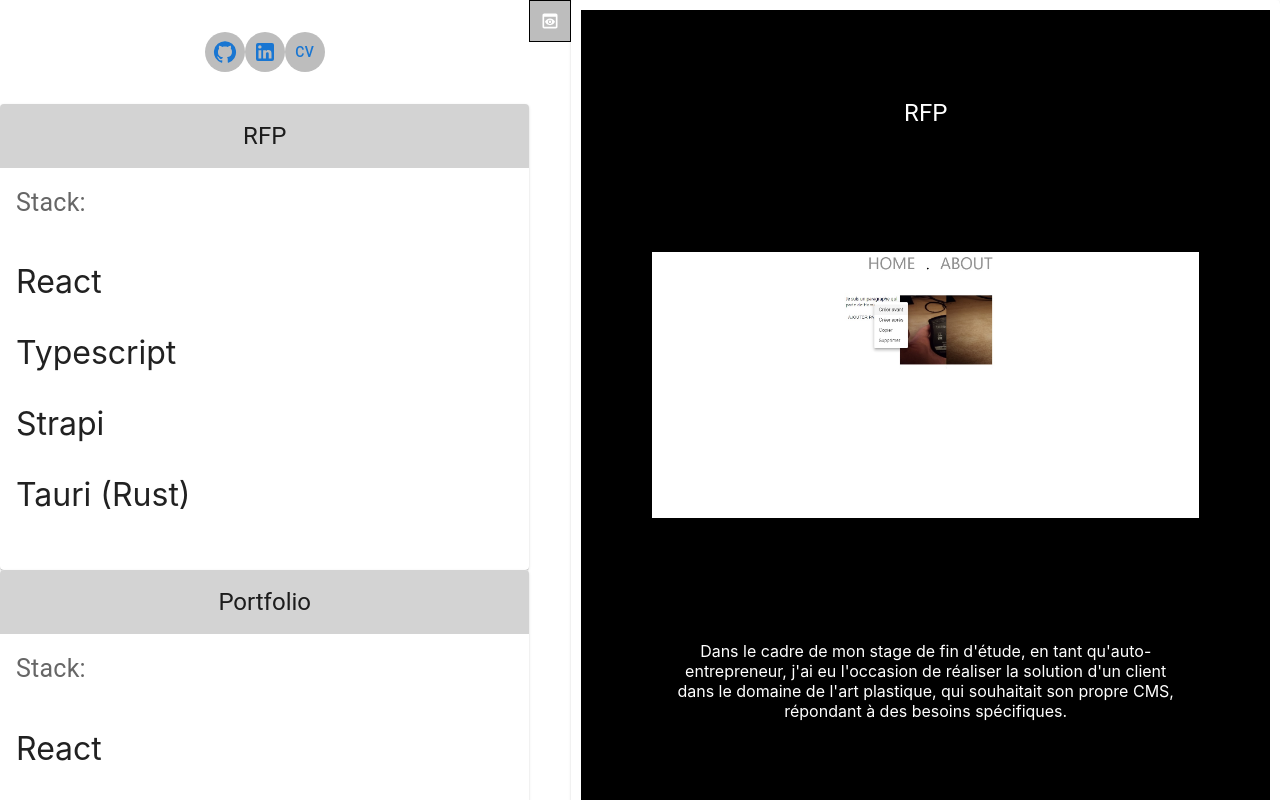
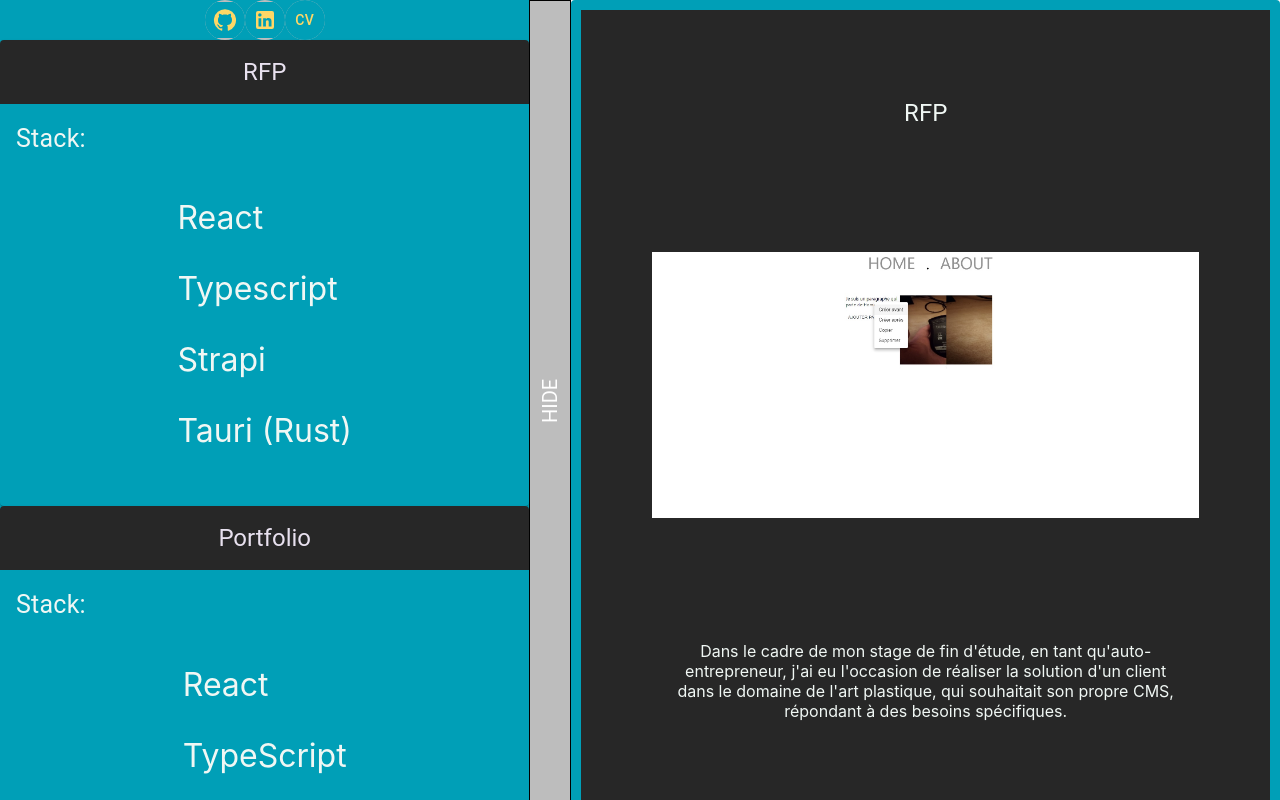
Before and after one commit to iLLoReal/portfolio, a React (Create React App) app in the folder front/: page /projects in a window 1280 px wide. Shown: the top 800 px of the page. Built offline with nearby package versions, Linux system fonts and the light colour scheme; no server answers.

Commit message:
redesign, Drawer est maintenant sticky

```diff
--- a/front/src/components/Project/ProjectCard.tsx
+++ b/front/src/components/Project/ProjectCard.tsx
@@ -20,16 +20,16 @@ const ProjectCard = ({ project, select }: Props) => {
     <Card
       onMouseEnter={() => select(project)}
       onClick={(e) => handleProjectClick(e)}
-      sx={{ textAlign: 'center' }}
+      sx={{ textAlign: 'center', color: '#F0F7F4', backgroundColor: '#009FB7' }}
     >
-      <CardHeader title={project.title} sx={{ backgroundColor: 'lightgrey' }} />
+      <CardHeader title={project.title} sx={{ backgroundColor: '#272727', color: '#E8E1EF'}} />
       <CardContent sx={{ textAlign: 'left' }}>
-        <Typography sx={{ fontSize: 25 }} color="text.secondary" gutterBottom>
+        <Typography sx={{ fontSize: 25, color: 'inherit'}} color="text.secondary" gutterBottom>
           Stack:
         </Typography>
         <Grid
           container
-          justifyContent={'left'}
+          justifyContent={'center'}
         >
           <Grid item>
             {project.stack.map((techno: string, id: number) =>
--- a/front/src/components/pages/Projects/ProjectsPage/ProjectsPage.tsx
+++ b/front/src/components/pages/Projects/ProjectsPage/ProjectsPage.tsx
@@ -1,6 +1,6 @@
 import GitHubIcon from '@mui/icons-material/GitHub';
 import LinkedInIcon from '@mui/icons-material/LinkedIn';
-import PreviewIcon from '@mui/icons-material/Preview';
+import Avatar from '@mui/material/Avatar';
 import useMediaQuery from '@mui/material/useMediaQuery';
 import { useEffect, useMemo, useState } from 'react';
 import { BrowserView } from 'react-device-detect';
@@ -50,14 +50,15 @@ const ProjectsPage = () => {
   }
 
   return (
-    <div style={{ display: 'flex', flexDirection: 'row', justifyContent: 'space-around' }}>
+    <div style={{ display: 'flex', flexDirection: 'row', justifyContent: 'space-around', height: 'auto' }}>
       <Grid
         container
         direction="column"
         alignItems="center"
         wrap='nowrap'
+        sx={{ backgroundColor: '#009FB7' }}
       >
-        <Grid container justifyContent='center' sx={{ margin: '2rem' }}>
+        <Grid container justifyContent='center' sx={{ backgroundColor: '#009FB7' }}>
           <SocialNetwork icon={(<GitHubIcon />)} onClickHandler={() => { }} />
           <SocialNetwork icon={(<LinkedInIcon />)} onClickHandler={() => { }} />
           <SocialNetwork icon={<p>cv</p>} onClickHandler={downloadResume} />
@@ -67,9 +68,10 @@ const ProjectsPage = () => {
       </Grid>
       <BrowserView>
         <Drawer
-          open={<PreviewIcon fontSize='large' />}
-          close={<PreviewIcon fontSize='small' />}
-          hide={false}>
+          open={<p>SHOW</p>}
+          close={<p>HIDE</p>}
+          hide={false}
+        >
           {focusedProject && <ProjectPreview project={focusedProject} />}
         </Drawer>
       </BrowserView>
--- a/front/src/components/pages/Projects/ProjectsPage/SocialNetwork.tsx
+++ b/front/src/components/pages/Projects/ProjectsPage/SocialNetwork.tsx
@@ -12,7 +12,7 @@ const SocialNetwork = ({icon, onClickHandler = () => {}}: Props) => {
     <div>
       <Avatar>
         <Link underline='none'>
-          <Button onClick={() => onClickHandler()}>
+          <Button onClick={() => onClickHandler()} sx={{color: '#FED766', backgroundColor: '#009FB7'}}>
             {icon}
           </Button>
         </Link>
--- a/front/src/components/utils/Drawer.scss
+++ b/front/src/components/utils/Drawer.scss
@@ -1,28 +1,30 @@
 .side_menu_container_avatar_close {
-  color: black;
-  background-color: white;
   border: 1px solid black;
   border-radius: 10% 10% 10% 10%;
 
+  height: 100vh !important;
 }
 
 .side_menu_card_children_display {
   text-align: center !important;
   padding: 10% !important;
-  background-color: black !important;
-  color: white !important;
-  border: 10px solid white;
+  background-color: #272727 !important;
+  color: #F0F7F4 !important;
+  border: 10px solid #009FB7;
 }
 
 @media screen and (max-width: 500px) {
   .side_menu_container {
     flex-direction: column;
     width: 100%;
+    height: 500px;
   }
 }
 
 .side_menu_container {
+  top: 0 !important;
   display: flex !important;
   flex-direction: row !important;
-  position: relative;
+  position: sticky !important;
+  height: 1px !important;
 }
--- a/front/src/components/utils/Drawer.tsx
+++ b/front/src/components/utils/Drawer.tsx
@@ -1,4 +1,4 @@
-import  Collapse  from '@mui/material/Collapse';
+import Collapse from '@mui/material/Collapse';
 import Avatar from '@mui/material/Avatar';
 import Card from '@mui/material/Card';
 import Tooltip from '@mui/material/Tooltip';
@@ -21,6 +21,7 @@ const Drawer = ({ open, close, children, hide }: Props) => {
           className={'side_menu_container_avatar_close'}
           variant={hideMenu ? 'rounded' : 'square'}
           onClick={() => setHideMenu(!hideMenu)}
+          sx={{ writingMode: 'tb-rl', transform: 'rotate(-180deg)' }}
         >
           {hideMenu ? open : close}
         </Avatar>
```
